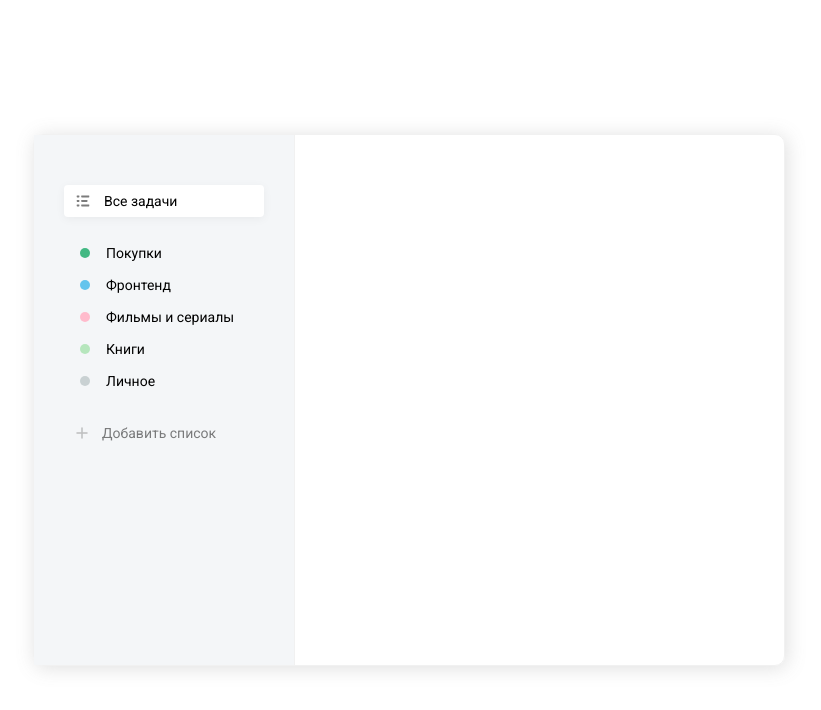
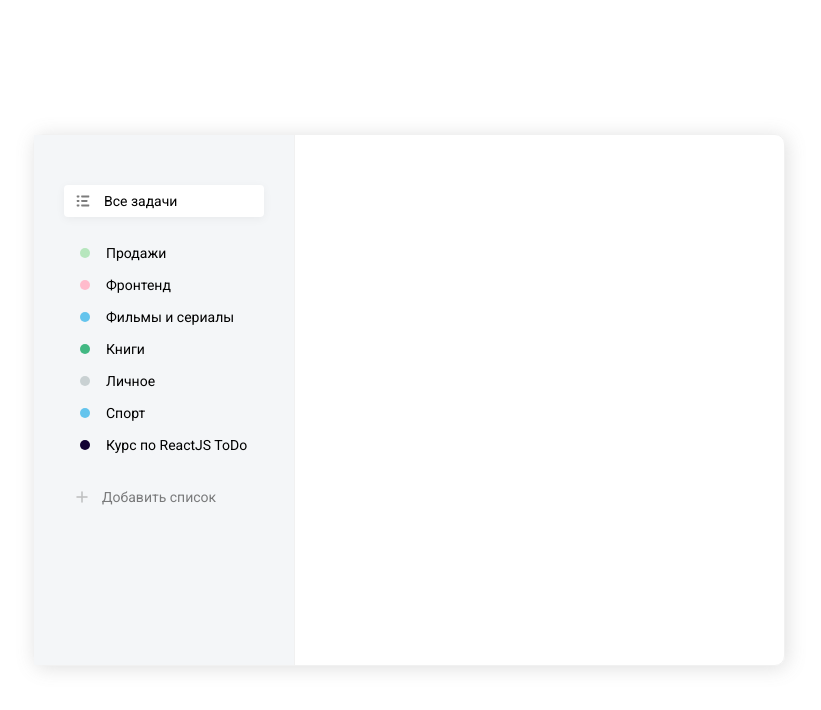
Before and after one commit to paul-ondev/react-todo, a React (Create React App) app: page / in a window 1280 px wide. Shown: the top 710 px of the page, without its empty margins (231-1052 px from the left). Built offline with nearby package versions, Linux system fonts and the light colour scheme.

Commit message:
popup component is done

```diff
--- a/src/App.js
+++ b/src/App.js
@@ -5,6 +5,19 @@ import DB from "./assets/db.json";
 import listIcon from "./assets/img/listIcon.svg";
 
 function App() {
+  const [lists, setLists] = useState(
+    DB.lists.map((item) => {
+      item.color = DB.colors.filter(
+        (color) => color.id === item.colorId
+      )[0].name;
+      return item;
+    })
+  );
+
+  const onAddList = (obj) => {
+    const newList = [...lists, obj];
+    setLists(newList);
+  };
   return (
     <div className="todo">
       <div className="todo__sidebar">
@@ -17,32 +30,8 @@ function App() {
             },
           ]}
         />
-        <List
-          items={[
-            {
-              color: "green",
-              name: "Покупки",
-            },
-            {
-              color: "blue",
-              name: "Фронтенд",
-            },
-            {
-              color: "pink",
-              name: "Фильмы и сериалы",
-            },
-            {
-              color: "lime",
-              name: "Книги",
-            },
-            {
-              color: "grey",
-              name: "Личное",
-            },
-          ]}
-          isRemovable
-        />
-        <AddList colors={DB.colors} />
+        <List items={lists} isRemovable />
+        <AddList onAdd={onAddList} colors={DB.colors} />
       </div>
       <div className="todo__tasks"></div>
     </div>
--- a/src/components/AddList/index.jsx
+++ b/src/components/AddList/index.jsx
@@ -5,10 +5,26 @@ import Badge from '../Badge/index';
 import addIcon from "../../assets/img/add.svg";
 import closeIcon from '../../assets/img/close.svg'
 
-function AddList({ colors }) {
+function AddList({ colors, onAdd }) {
     const [visiblePopup, setVisiblePopup] = useState(false);
     const [selectedColor, setColor] = useState(colors[0].id);
+    const [inputValue, setinputValue] = useState('');
 
+    const onClose = () => {
+        setVisiblePopup(false);
+        setinputValue('');
+        setColor(colors[0].id);
+    }
+
+    const addList = () => {
+        if (!inputValue) {
+            alert('List should has a name');
+            return;
+        }
+        const color = colors.filter(c => c.id === selectedColor)[0].name;
+        onAdd({id: Math.random(), name: inputValue, color,});
+        onClose();
+    }
 
     return(
         <div className="add-list">
@@ -24,8 +40,8 @@ function AddList({ colors }) {
             />
             {visiblePopup && (
             <div className="add-list__popup">
-                <img onClick={() => setVisiblePopup(false)} className="add-list__popup-close-btn" src={closeIcon} alt="Close Button"/>
-                <input className="field" type="text" placeholder="Название списка" />
+                <img onClick={onClose} className="add-list__popup-close-btn" src={closeIcon} alt="Close Button"/>
+                <input onChange={e => setinputValue(e.target.value)} value={inputValue} className="field" type="text" placeholder="Название списка" />
                 <div className="add-list__popup-colors">
 
                     {
@@ -33,7 +49,7 @@ function AddList({ colors }) {
                     }
 
                 </div>
-                <button className="button">Добавить</button>
+                <button onClick={addList}  className="button">Добавить</button>
             </div>)}
         </div>
 
--- a/src/components/List/List.scss
+++ b/src/components/List/List.scss
@@ -12,6 +12,9 @@
     align-items: center;
     cursor: pointer;
     padding: 8px 12px;
+    &:hover {
+      background-color: rgba(255, 255, 255, 0.5);
+    }
     &.active {
       background: #ffffff;
       box-shadow: 0px 2px 10px rgba(0, 0, 0, 0.05);
```
